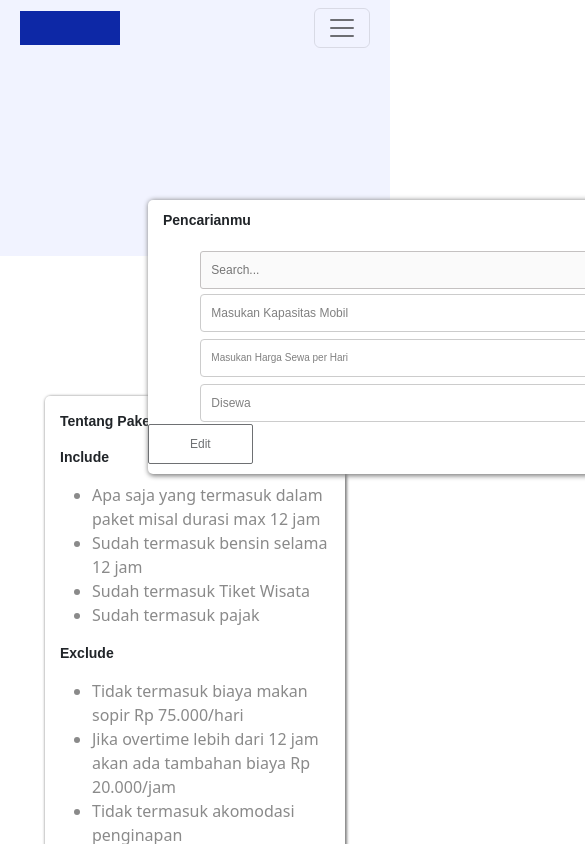
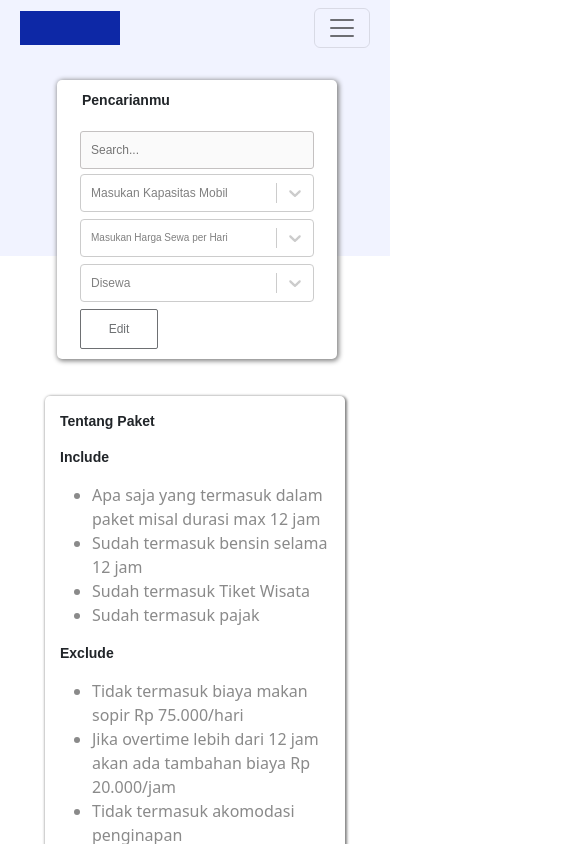
Before and after one commit to Ikhsan-git/challenge-ikhsanudin_muhammad, a React (Create React App) app: page /detailpaket in a window 390 px wide. Shown: the top 844 px of the page, 585 px wide, since content can reach past the window. Built offline with nearby package versions, Linux system fonts and the light colour scheme.

Commit message:
update mobile responsive untuk semua page

```diff
--- a/src/style/hasilcari.css
+++ b/src/style/hasilcari.css
@@ -113,3 +113,96 @@
     color: #0D28A6 !important;
     border: 1px solid #0D28A6 !important;
 }
+
+@media only screen and (max-width: 600px){
+    .align-hasil{
+        width: 280px;
+        box-shadow: 1px 1px 5px 1px grey;
+        border-radius: 5px;
+        position: absolute;
+        top: 80px;
+        left: 57px;
+        background-color: white;
+        padding: 10px 0px;
+        padding: 10px;
+    }
+
+    .hasil-cari{
+        width: 280px;
+        margin: 0 auto;
+        margin-top: 40px;
+        display: flex;
+        flex-direction: column;
+        flex-wrap: wrap;
+        justify-content: center;
+        gap: 20px;
+    }
+
+    .hasil-cari .card-hasil-mobil{
+        width: 280px;
+        display: flex;
+        flex-direction: column;
+        box-shadow: 1px 1px 3px 1px grey;
+        padding: 20px 0px;
+
+    }
+    .hasil-cari .card-hasil-mobil .hasil-card .nama-mobil{
+        width: 280px;
+        height: 20px;
+        font-family: 'Arial';
+        font-style: normal;
+        font-weight: 400;
+        font-size: 14px;
+        line-height: 20px;
+        margin-top: 30px;
+        margin-bottom: 10px;
+    }
+
+    .hasil-cari .card-hasil-mobil .hasil-card .category-mobil{
+        width: 280px;
+        height: 20px;
+        font-family: 'Arial';
+        font-style: normal;
+        font-weight: 400;
+        font-size: 14px;
+        line-height: 20px;
+        margin: 10px 0;
+    }
+
+    .hasil-cari .card-hasil-mobil .hasil-card .price-mobil{
+        width: 280px;
+        height: 24px;
+        font-family: 'Arial';
+        font-style: normal;
+        font-weight: 700;
+        font-size: 16px;
+        line-height: 24px;
+        margin: 10px 0;
+    }
+
+    .hasil-cari .card-hasil-mobil .hasil-card .deskripsi-mobil{
+        width: 280px;
+        height: 60px;
+        font-family: 'Arial';
+        font-style: normal;
+        font-weight: 700;
+        font-size: 14px;
+        line-height: 20px;
+        margin: 40px 0;
+    }
+
+    .form .form-button2{
+        width: 30%;
+        margin-left: 13px;
+        height: 40px;
+        font-family: 'Arial';
+        font-style: normal;
+        font-weight: 400;
+        font-size: 12px;
+        line-height: 18px;
+        color: #0D28A6;
+        border: 1px solid #0D28A6;
+        border-radius: 2px;
+        margin-top: 5px;
+    }
+}
```
